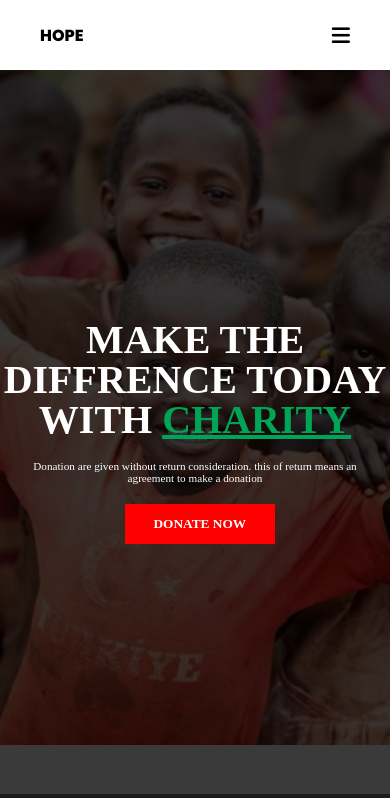
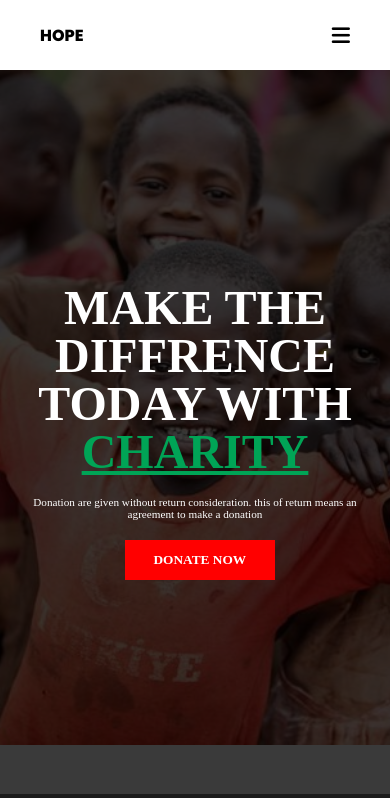
Before and after one commit to Sahil-Patel1205/charity-Website, a plain HTML site: page index.html in a window 390 px wide. Shown: the top 798 px of the page. Drawn offline with Linux system fonts and the light colour scheme; a web font is replaced by a local one.

Commit message:
set responsiveness

```diff
--- a/media.css
+++ b/media.css
@@ -1,4 +1,4 @@
-@media screen and (max-width:1040px){
+@media screen and (max-width:1367px){
 
     nav ul{
         gap: 40px;
@@ -14,11 +14,11 @@
             width: 230px;
         }
         #main-content #main-center-text{
-            width: 45%;
+            width: 40%;
 
         }
         #main-content #main-center-text h1{
-            font-size: 2.5rem;
+            font-size: 3rem;
 
         }
         #main-center-text p{
@@ -33,7 +33,7 @@
             width: 100%;
         }
         #page-2 h1{
-            font-size: 1.7rem;
+            font-size: 2rem;
             width: 100%;
         }
         #page-2 p{
```
